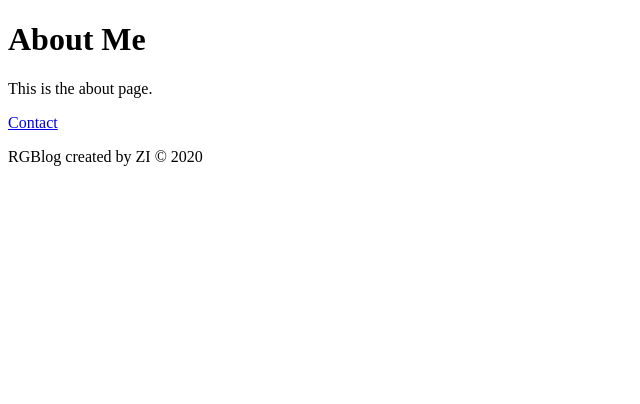
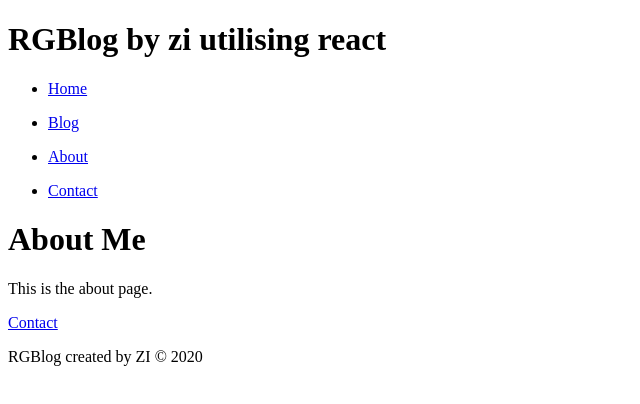
Before and after one commit to zachion/RGBlog, a Gatsby site: page /about in a window 1280 px wide. Shown: the whole page, without its empty margins (0-640 px from the left). Built offline with nearby package versions, Linux system fonts and the light colour scheme; Gatsby itself is replaced by a stand-in of ours.

Commit message:
added header component

```diff
--- a/src/pages/about.js
+++ b/src/pages/about.js
@@ -1,9 +1,12 @@
 import React from "react"
 import { Link } from "gatsby"
-import Footer from "./components/footer"
+import Header from "./components/header"
+import Footer from "./Components/footer"
+
 const AboutPage = () => {
   return (
     <div>
+      <Header />
       <h1>About Me</h1>
       <p>This is the about page.</p>
       <Link to="/contact">Contact</Link>
--- a/src/pages/blog.js
+++ b/src/pages/blog.js
@@ -1,8 +1,11 @@
 import React from "react"
+import Header from "./components/header"
 import Footer from "./Components/footer"
+
 const BlogPage = () => {
   return (
     <div>
+      <Header />
       <h1>My Blog</h1>
       <p>Post will show here later on.</p>
       <Footer />
--- /dev/null
+++ b/src/pages/components/header.js
@@ -0,0 +1,34 @@
+import React from "react"
+import { Link } from "gatsby"
+
+const Header = () => {
+  return (
+    <header>
+      <h1>RGBlog by zi utilising react</h1>
+      <nav>
+        <ul>
+          <li>
+            <Link to="/">Home</Link>
+          </li>
+        </ul>
+        <ul>
+          <li>
+            <Link to="/blog">Blog</Link>
+          </li>
+        </ul>
+        <ul>
+          <li>
+            <Link to="/about">About</Link>
+          </li>
+        </ul>
+        <ul>
+          <li>
+            <Link to="/contact">Contact</Link>
+          </li>
+        </ul>
+      </nav>
+    </header>
+  )
+}
+
+export default Header
--- a/src/pages/contact.js
+++ b/src/pages/contact.js
@@ -1,9 +1,11 @@
 import React from "react"
-import Footer from "./components/footer"
+import Header from "./components/header"
+import Footer from "./Components/footer"
 
 const ContactPage = () => {
   return (
     <div>
+      <Header />
       <h1>Contact</h1>
       <p>
         I speak hex, ascii and binary, alternatively find me on{" "}
--- a/src/pages/index.js
+++ b/src/pages/index.js
@@ -1,9 +1,12 @@
 import React from "react"
 import { Link } from "gatsby"
-import Footer from "./components/footer"
+import Header from "./components/header"
+import Footer from "./Components/footer"
+
 const IndexPage = () => {
   return (
     <div>
+      <Header />
       <h1>Hello</h1>
       <h2>I'm Zach, a full-stack developer living in beautiful Athens</h2>
       <p>
```
